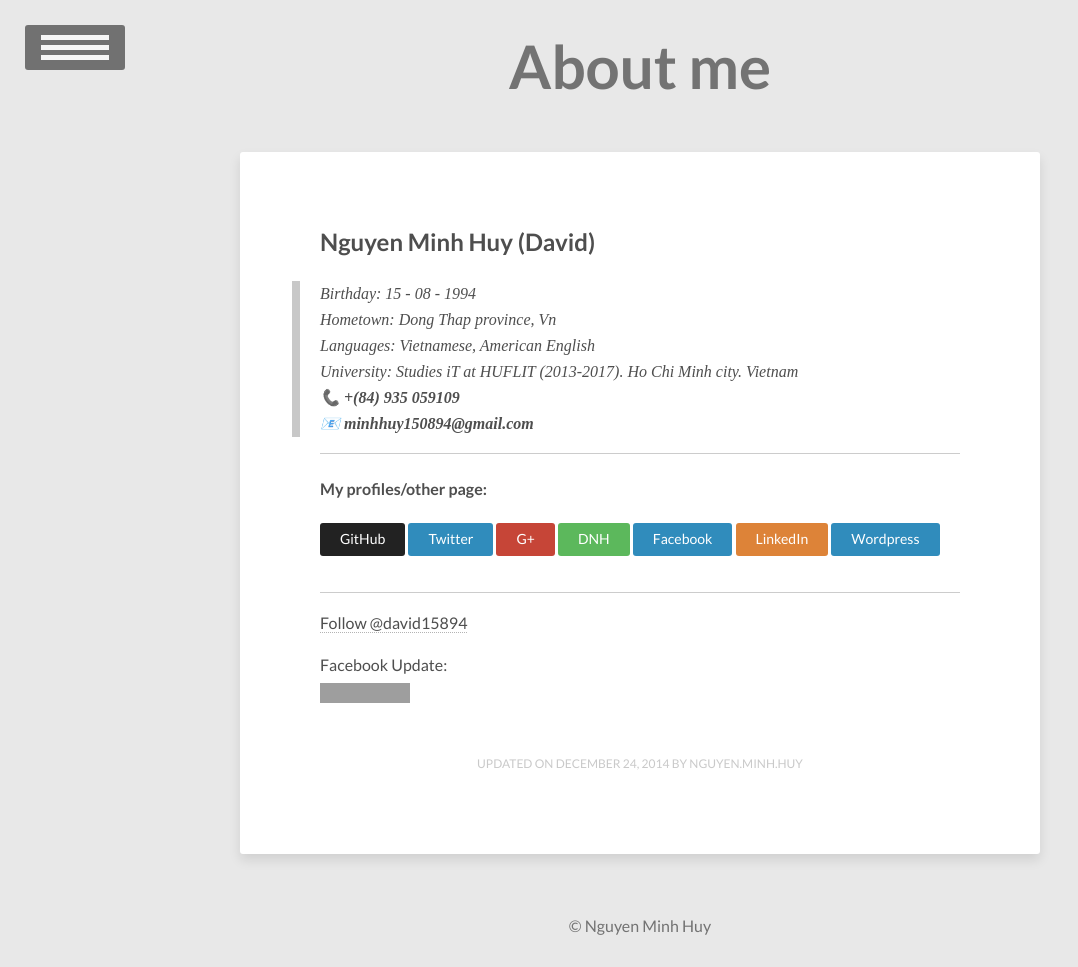
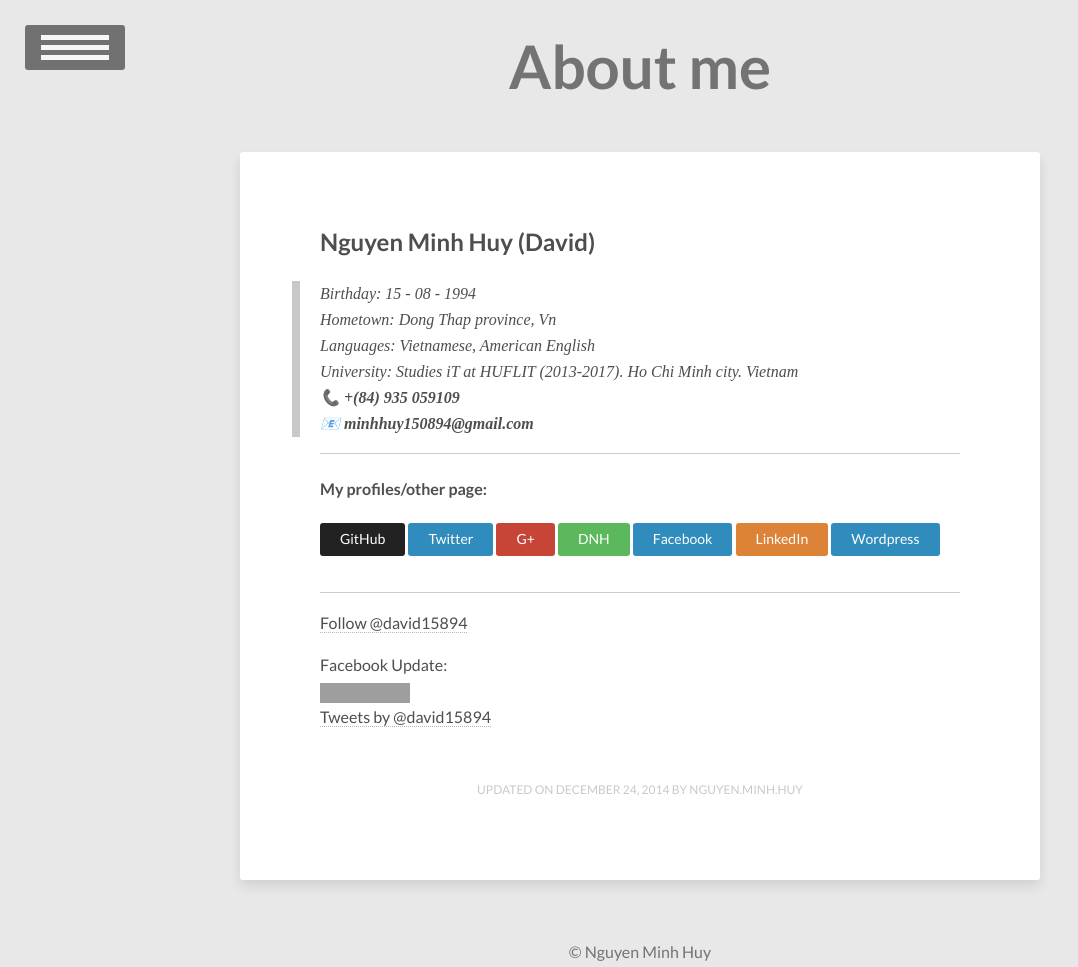
Before and after one commit to vareisen/vareisen.github.io, a Jekyll site: the page built from about/index.md, in a window 1280 px wide, cut to the strip 0-967 px from the top of the page. Shown: the whole strip, without its empty margins (0-1078 px from the left). Built offline with Jekyll 4.4.1, drawn with Linux system fonts in a browser that asks for light colours; comment, search, counter and statistics services are not loaded; some of the changed lines change nothing that is shown; grey boxes are pictures that could not be loaded.

Commit message:
Update index.md

```diff
--- a/about/index.md
+++ b/about/index.md
@@ -29,3 +29,5 @@
 Facebook Update:
 <a href="https://www.facebook.com/david15894" title="Nguy&#x1ec5;n Minh Huy" style="font-family: &quot;lucida grande&quot;,tahoma,verdana,arial,sans-serif; font-size: 11px; font-variant: normal; font-style: normal; font-weight: normal; color: #3B5998; text-decoration: none;" target="_TOP"></a><span style="font-family: &#039;lucida grande&#039;,tahoma,verdana,arial,sans-serif;font-size: 11px;line-height: 16px;font-variant: normal;font-style: normal;font-weight: normal;color: #555555;text-decoration: none;">&nbsp;&nbsp;</span><a href="https://www.facebook.com/badges/" title="Make your own badge!" style="font-family: &quot;lucida grande&quot;,tahoma,verdana,arial,sans-serif; font-size: 11px; font-variant: normal; font-style: normal; font-weight: normal; color: #3B5998; text-decoration: none;" target="_TOP"></a><br /><a href="https://www.facebook.com/david15894" title="Nguy&#x1ec5;n Minh Huy" target="_TOP"><img class="img" src="https://badge.facebook.com/badge/100004908847676.396.305794832.png" style="border: 0px;" alt="" /></a>
 <br>
+<a class="twitter-timeline" href="https://twitter.com/david15894" data-widget-id="604177055412944896">Tweets by @david15894</a>
+<script>!function(d,s,id){var js,fjs=d.getElementsByTagName(s)[0],p=/^http:/.test(d.location)?'http':'https';if(!d.getElementById(id)){js=d.createElement(s);js.id=id;js.src=p+"://platform.twitter.com/widgets.js";fjs.parentNode.insertBefore(js,fjs);}}(document,"script","twitter-wjs");</script>
```
